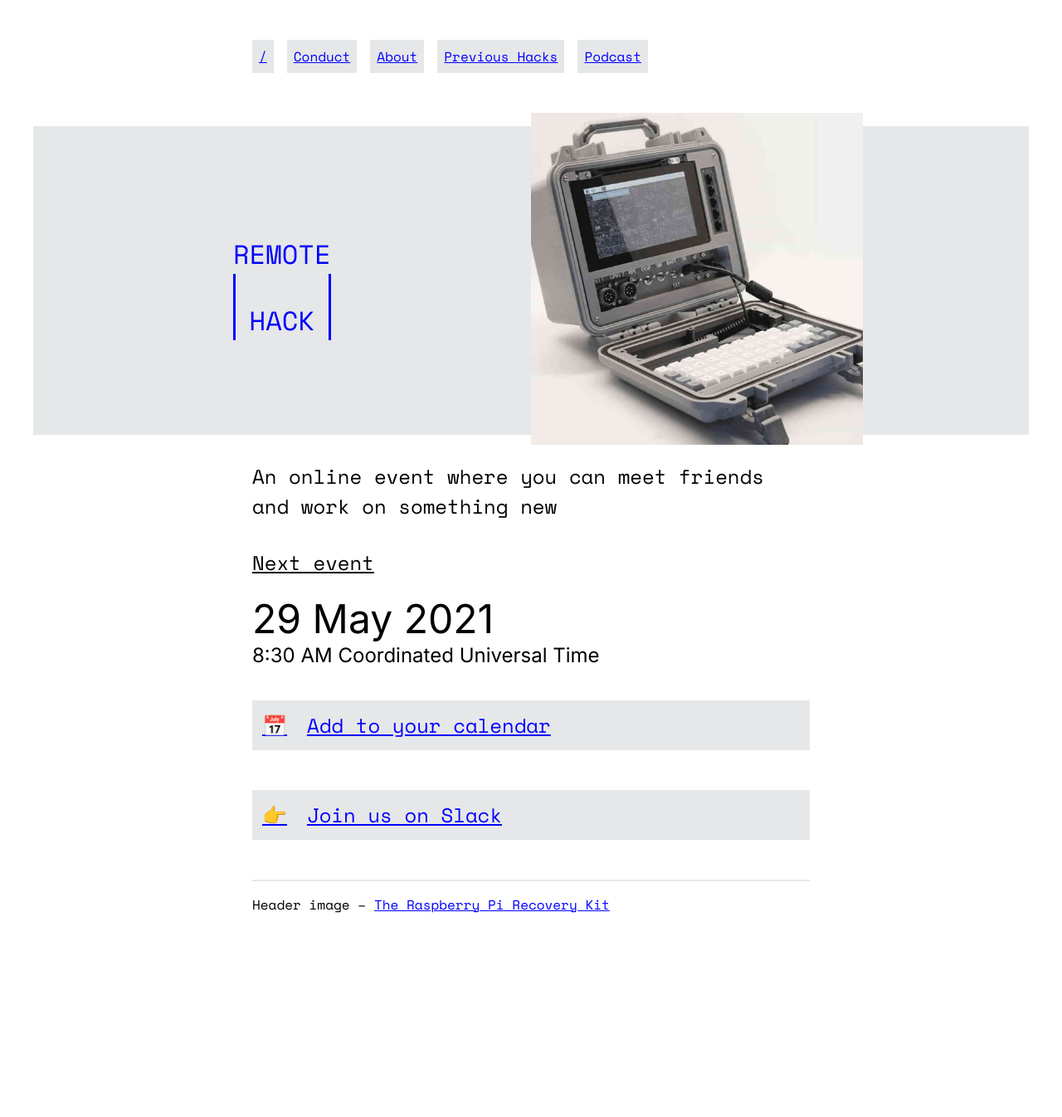
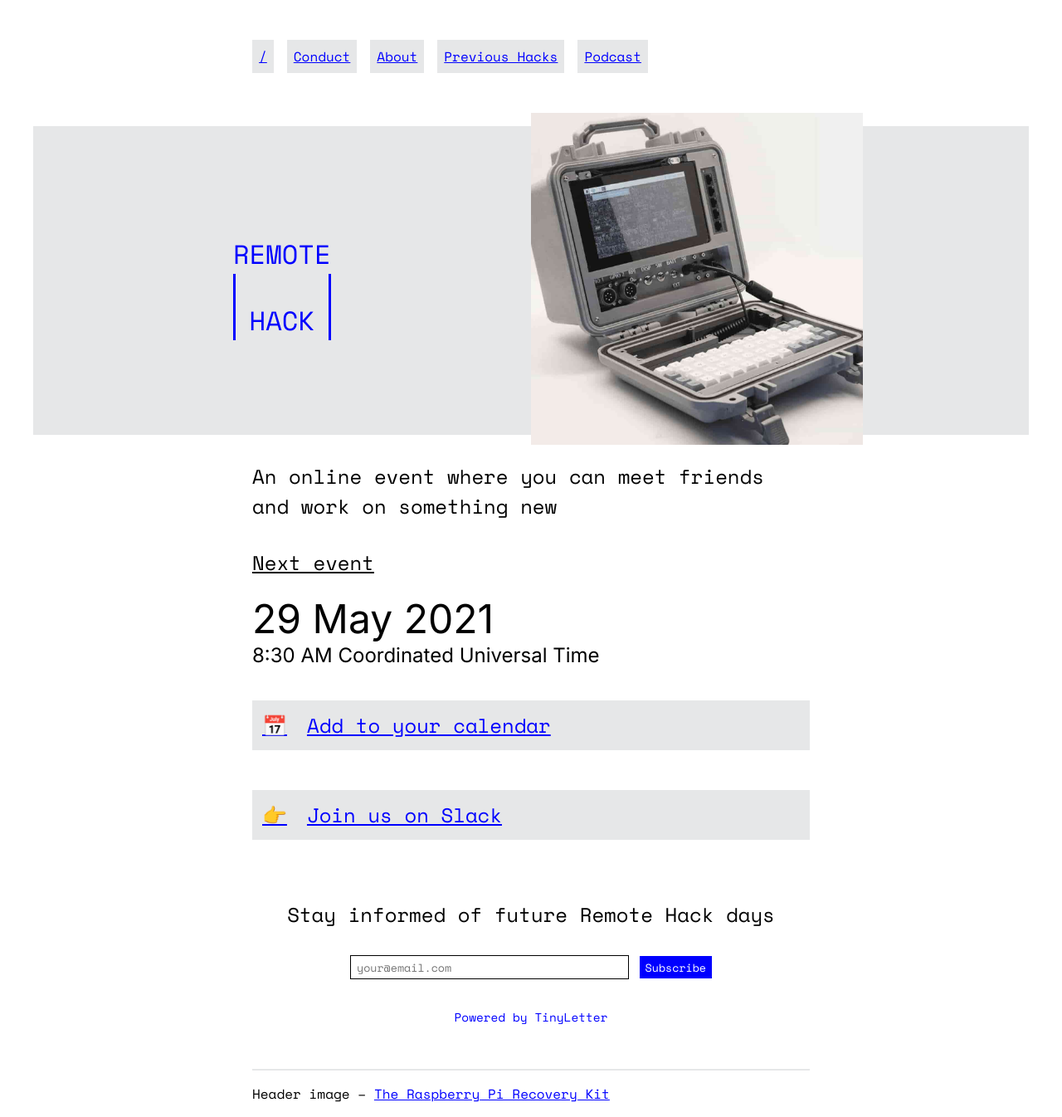
Before and after one commit to remotehack/remotehack.github.io, a Jekyll site: the page built from index.html, in a window 1280 px wide. Shown: the whole page at 83% size. Built offline with Jekyll 4.4.1, drawn with Linux system fonts in a browser that asks for light colours; before the commit the page ends 1118 px from its top, so only the background shows below that.

Commit message:
Add the TinyLetter signup to home page

```diff
--- a/assets/style.css
+++ b/assets/style.css
@@ -2,8 +2,10 @@
   --background: #fff;
   --background-light: #e6e7e8;
   --foreground: #000;
+  --foreground-light: #fff;
   --link: blue;
   --filter: invert(0);
+
 }
 
 /* @media (prefers-color-scheme: dark) {
@@ -126,7 +128,7 @@ ol li:before {
 }
 .🗺 a:hover,
 .🗺 a.current {
-  color: var(--background-light);
+  color: var(--foreground-light);
   background: var(--link);
 }
 
@@ -261,7 +263,7 @@ a {
 }
 .🖱️ a:hover {
   background: var(--link);
-  color: var(--background-light);
+  color: var(--foreground-light);
 }
 .🖱️ a::before {
   content: attr(data-emoji);
@@ -279,6 +281,31 @@ a {
   list-style: none;
   margin: 1em 0;
 }
+.✉️ {
+  text-align: center;
+  margin-top: 3em;
+  font-size: 1.5rem;
+}
+.✉️ * {
+  font-family: "Space Mono", serif;
+}
+.✉️ .⌨️ {
+  padding: .25em .5em;
+  border: 1px solid var(--foreground);
+  border-radius: 0;
+  max-width: 60%;
+  width: 20rem;
+}
+.✉️ .🤙 {
+  border: none;
+  border-radius: 0;
+  background: var(--link);
+  color: var(--foreground-light);
+  padding: .25em .5em;
+  margin-left: 1em;
+}
+
+.✉️ .❤️ { font-size: .6em; text-decoration: none;}
 
 @media (max-width: 520px) {
   .🎩 {
--- a/index.html
+++ b/index.html
@@ -55,6 +55,18 @@ show_header: true
   <a href="{{ site.url }}/join" data-emoji="👉">Join us on Slack</a>
 </p>
 
+<form class="✉️" action="https://tinyletter.com/RemotehackSpace" method="post" target="popupwindow" onsubmit="window.open('https://tinyletter.com/RemotehackSpace', 'popupwindow', 'scrollbars=yes,width=800,height=600');return true">
+  <p>
+    <label for="tlemail">Stay informed of future Remote Hack days</label>
+  </p>
+  <p>
+    <input type="text"  name="email" id="tlemail" placeholder="your@email.com" class="⌨️"/><input type="hidden" value="1" name="embed"/><input type="submit" value="Subscribe" class="🤙"/>
+  </p>
+  <p>
+    <a class="❤️" href="https://tinyletter.com" target="_blank">Powered by TinyLetter</a>
+  </p>
+</form>
+
 
 <script type="application/ld+json">
   {
```
